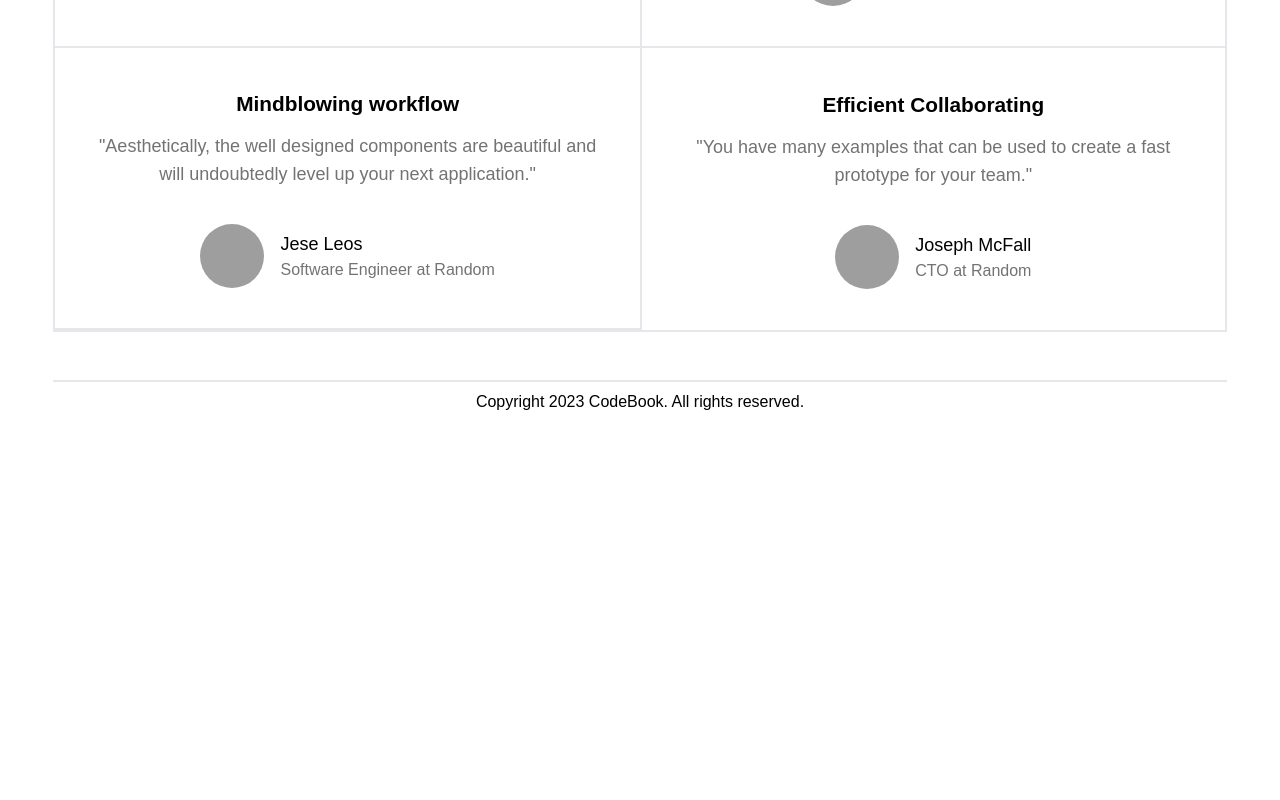
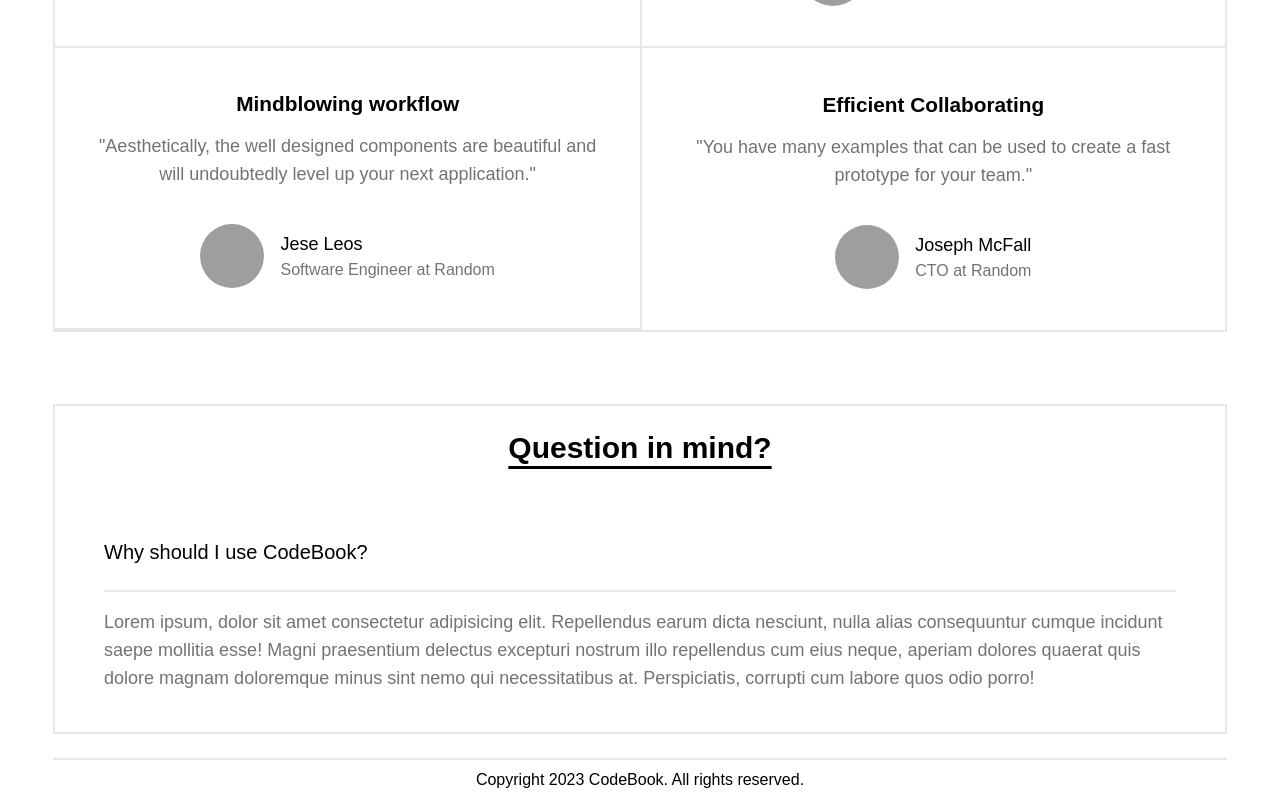
Before and after one commit to wardahnabilah/CodeBook_ReactUdemyCourse, a React (Create React App) app: page / in a window 1280 px wide. Shown: the part 1614-2414 px from the top of the page. Before the commit the page ends 2036 px from the top, so only its background shows below. Built offline with nearby package versions, Linux system fonts and the light colour scheme; grey boxes are pictures that could not be loaded.

Commit message:
Add FAQ section

```diff
--- a/src/pages/Home/Home.js
+++ b/src/pages/Home/Home.js
@@ -2,6 +2,7 @@ import React from 'react'
 import { Hero } from './components/Hero'
 import { FeaturedEbooks } from './components/FeaturedEbooks'
 import { Testimonials } from './components/Testimonials'
+import { Faq } from './components/Faq'
 
 export function Home() {
   return (
@@ -9,6 +10,7 @@ export function Home() {
         <Hero />
         <FeaturedEbooks />
         <Testimonials />
+        <Faq />
     </>
   )
 }
--- a/src/pages/Home/components/Faq.js
+++ b/src/pages/Home/components/Faq.js
@@ -0,0 +1,18 @@
+import React from 'react'
+
+export function Faq() {
+  return (
+    <section className="w-11/12 py-6 my-6 max-w-screen-xl mx-auto text-center border-2 ">
+        <h1 className="mb-12 text-3xl font-semibold underline underline-offset-8">Question in mind?</h1>
+        <div className="w-11/12 mx-auto">
+            <div className="py-6 flex justify-between text-xl border-b-2">
+                <p>Why should I use CodeBook?</p>
+                <i class="bi bi-chevron-down"></i>
+            </div>
+            <p className="py-4 text-lg text-left text-neutral-500">
+                Lorem ipsum, dolor sit amet consectetur adipisicing elit. Repellendus earum dicta nesciunt, nulla alias consequuntur cumque incidunt saepe mollitia esse! Magni praesentium delectus excepturi nostrum illo repellendus cum eius neque, aperiam dolores quaerat quis dolore magnam doloremque minus sint nemo qui necessitatibus at. Perspiciatis, corrupti cum labore quos odio porro!
+            </p>
+        </div>
+    </section>
+  )
+}
```
